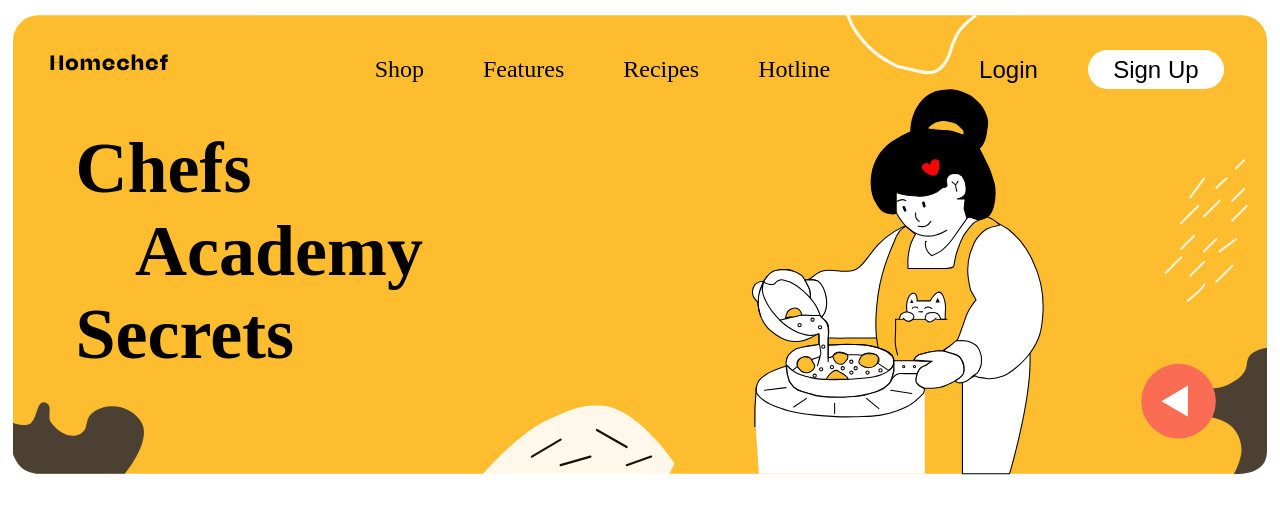
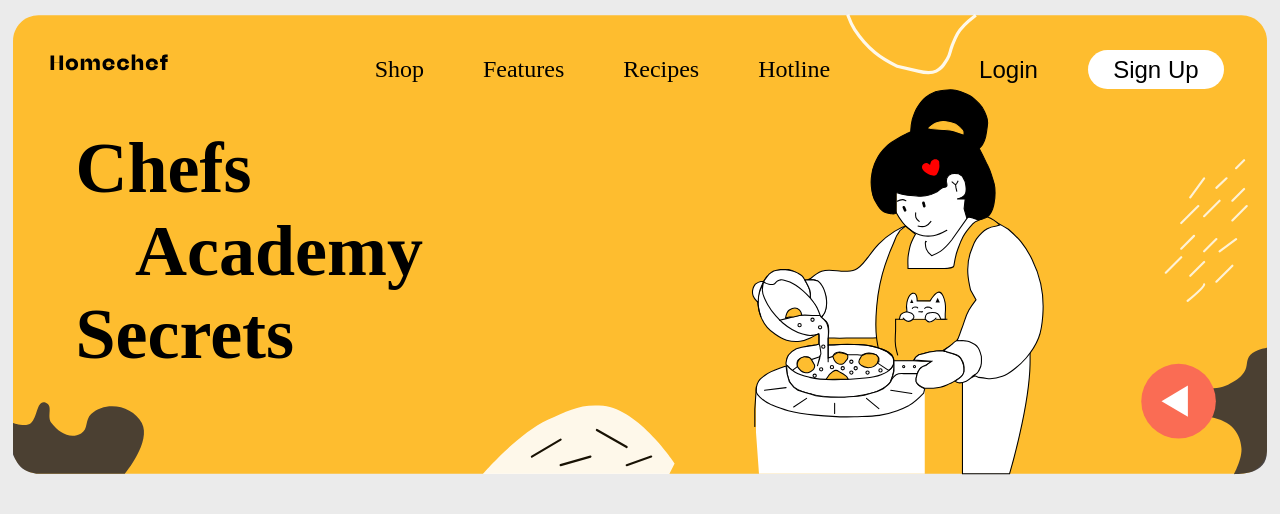
Before and after one commit to mertsabinov/Homechef, a React (Create React App) app: page / in a window 1280 px wide. Shown: the top 514 px of the page. Built offline with nearby package versions, Linux system fonts and the light colour scheme.

Commit message:
add(base): bg color

```diff
--- a/src/assets/styles/base.css
+++ b/src/assets/styles/base.css
@@ -11,6 +11,7 @@ html,body {
     margin: 0px;
     padding: 0px;
     overflow-x: hidden;
+    background-color: #EBEBEB;
 }
 
 .base-bg {
```
